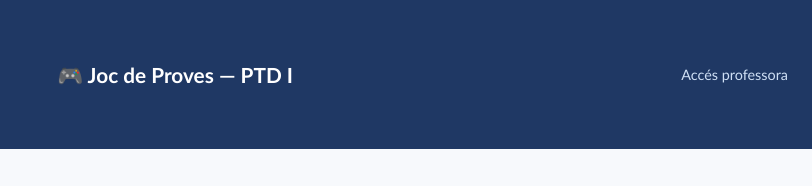
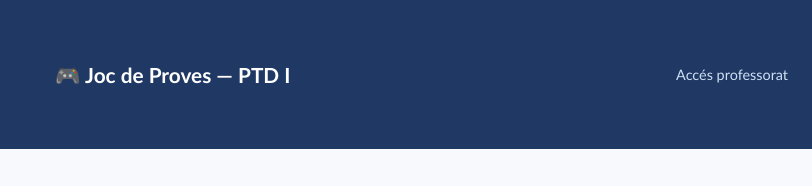
Before and after one commit to XTomasArtigues/joc_de_proves_web, a website: page public/index.html in a window 1280 px wide. Shown: the top 186 px of the page, 468-1280 px from the left. Drawn offline with Linux system fonts and the light colour scheme.

Commit message:
Update index.html

```diff
--- a/public/index.html
+++ b/public/index.html
@@ -10,7 +10,7 @@
 <header>
   <img src="logo.png"/>
   <h1>🎮 Joc de Proves — PTD I</h1>
-  <a href="admin.html">Accés professora</a>
+  <a href="admin.html">Accés professorat</a>
 </header>
 <main id="app"></main>
 <script src="app.js"></script>
```
